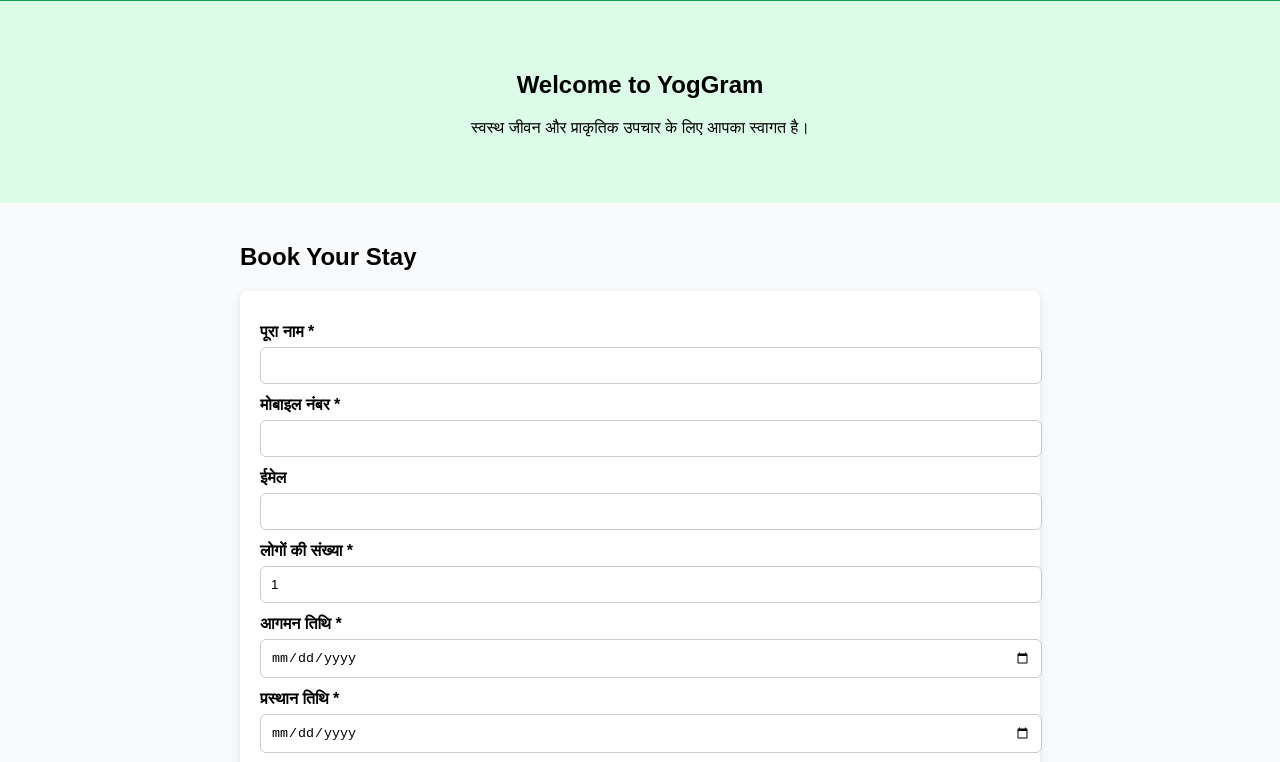
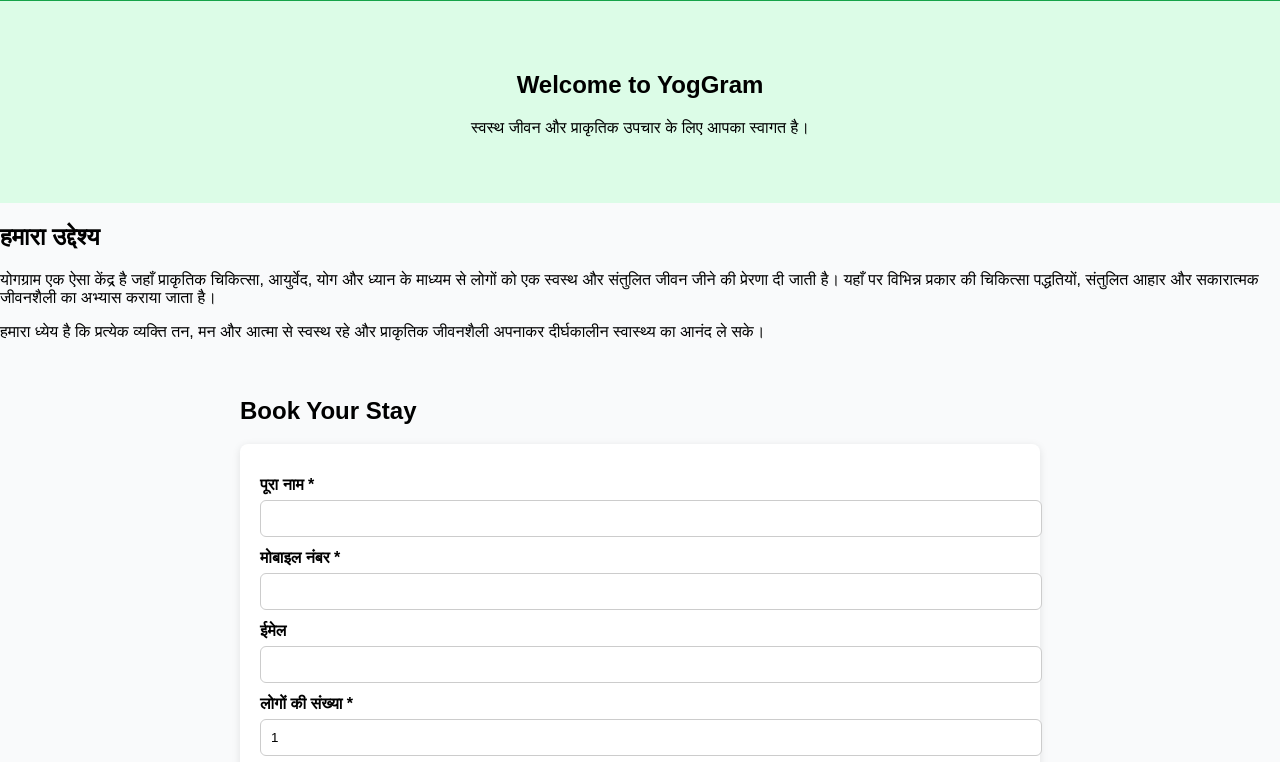
Before and after one commit to yoggrambooking/yoggrambooking, a plain HTML site: page index.html in a window 1280 px wide. Shown: the part 69-831 px from the top of the page. Drawn offline with Linux system fonts and the light colour scheme.

Commit message:
Update index.html

```diff
--- a/index.html
+++ b/index.html
@@ -10,7 +10,7 @@
   <header>
     <h1>🌿 YogGram</h1>
     <nav>
-      <a href="index.html">Home</a>
+      <a href="index.html" class="active">Home</a>
       <a href="about.html">About</a>
       <a href="contact.html">Contact</a>
       <a href="#booking">Booking</a>
@@ -20,6 +20,20 @@
   <section class="hero">
     <h2>Welcome to YogGram</h2>
     <p>स्वस्थ जीवन और प्राकृतिक उपचार के लिए आपका स्वागत है।</p>
+  </section>
+
+  <!-- 👉 नया Description Section -->
+  <section class="description">
+    <h2>हमारा उद्देश्य</h2>
+    <p>
+      योगग्राम एक ऐसा केंद्र है जहाँ प्राकृतिक चिकित्सा, आयुर्वेद, योग और ध्यान के माध्यम से
+      लोगों को एक स्वस्थ और संतुलित जीवन जीने की प्रेरणा दी जाती है।
+      यहाँ पर विभिन्न प्रकार की चिकित्सा पद्धतियों, संतुलित आहार और सकारात्मक जीवनशैली का अभ्यास कराया जाता है।
+    </p>
+    <p>
+      हमारा ध्येय है कि प्रत्येक व्यक्ति तन, मन और आत्मा से स्वस्थ रहे और प्राकृतिक जीवनशैली अपनाकर
+      दीर्घकालीन स्वास्थ्य का आनंद ले सके।
+    </p>
   </section>
 
   <main>
@@ -59,6 +73,7 @@
   </main>
 
   <footer>
+    <p>📞 9211872947 | 📧 info@yoggrambooking.com</p>
     <p>© <span id="year"></span> YogGram | Powered by Cloudflare Pages</p>
   </footer>
 
```
